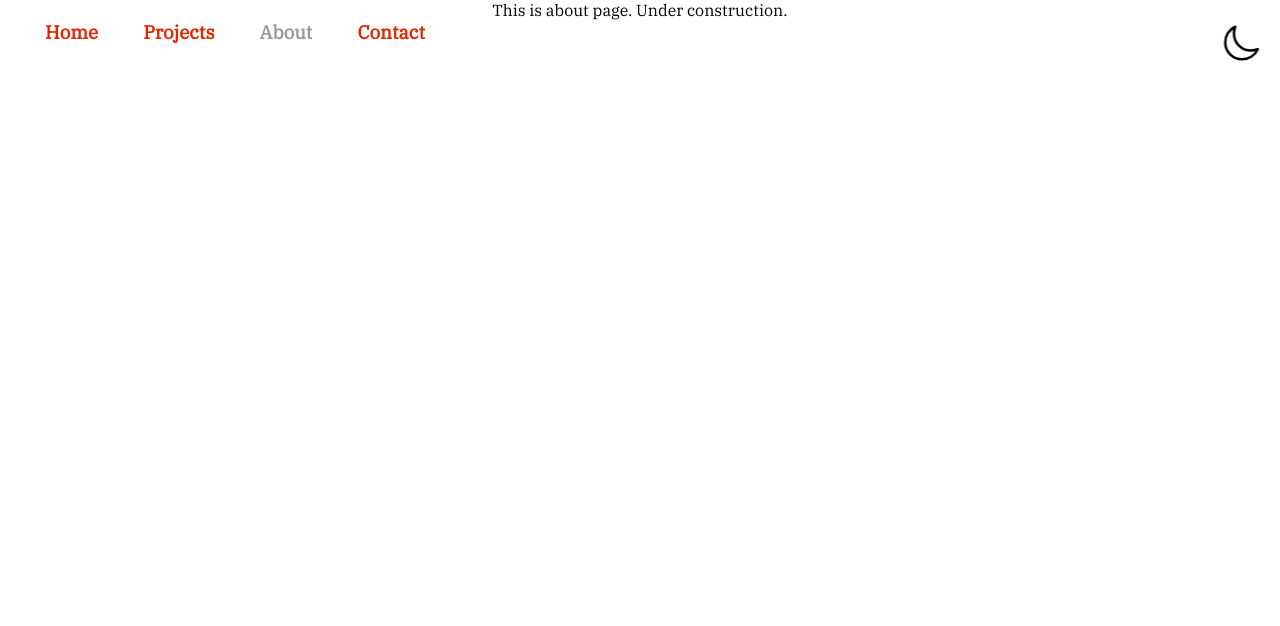
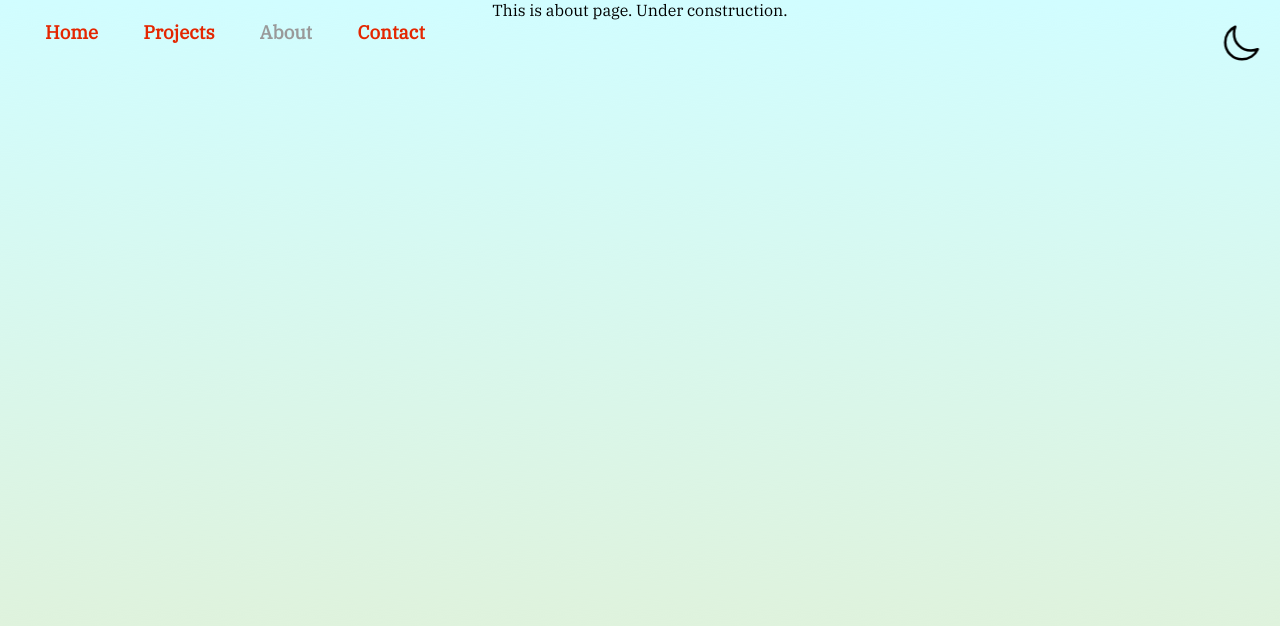
Before and after one commit to sulo1337/portfolio, a Vue app: page /about in a window 1280 px wide. Shown: the top 626 px of the page. Built offline with nearby package versions, Linux system fonts and the light colour scheme.

Commit message:
fixed night switch

```diff
--- a/src/views/About.vue
+++ b/src/views/About.vue
@@ -1,5 +1,5 @@
 <template>
-  <div class="about">
+  <div id="about" :class="{ dark: dark }">
     <div id="nav">
       <NavBar curr="About" />
     </div>
@@ -12,6 +12,30 @@ import NavBar from "@/components/NavBar.vue";
 export default {
   components: {
     NavBar
+  },
+  computed: {
+    dark() {
+      return this.$store.state.isDark;
+    }
   }
 };
 </script>
+
+<style lang="scss" scoped>
+#about {
+  background: url("../assets/home/light-background.png");
+  width: 100vw;
+  height: 100vh;
+}
+
+.dark {
+  background: linear-gradient(to bottom, #323232 0%, #3f3f3f 40%, #1c1c1c 150%),
+    linear-gradient(
+      to top,
+      rgba(255, 255, 255, 0.4) 0%,
+      rgba(0, 0, 0, 0.25) 200%
+    ) !important;
+  background-blend-mode: multiply;
+  color: white;
+}
+</style>
--- a/src/views/Contact.vue
+++ b/src/views/Contact.vue
@@ -1,5 +1,5 @@
 <template>
-  <div>
+  <div id="contact" :class="{ dark: dark }">
     <div id="nav">
       <NavBar curr="Contact" />
     </div>
@@ -13,9 +13,30 @@ import NavBar from "@/components/NavBar.vue";
 export default {
   components: {
     NavBar
+  },
+  computed: {
+    dark() {
+      return this.$store.state.isDark;
+    }
   }
 };
 </script>
 
 <style>
+#contact {
+  background: url("../assets/home/light-background.png");
+  width: 100vw;
+  height: 100vh;
+}
+
+.dark {
+  background: linear-gradient(to bottom, #323232 0%, #3f3f3f 40%, #1c1c1c 150%),
+    linear-gradient(
+      to top,
+      rgba(255, 255, 255, 0.4) 0%,
+      rgba(0, 0, 0, 0.25) 200%
+    ) !important;
+  background-blend-mode: multiply;
+  color: white;
+}
 </style>
```
